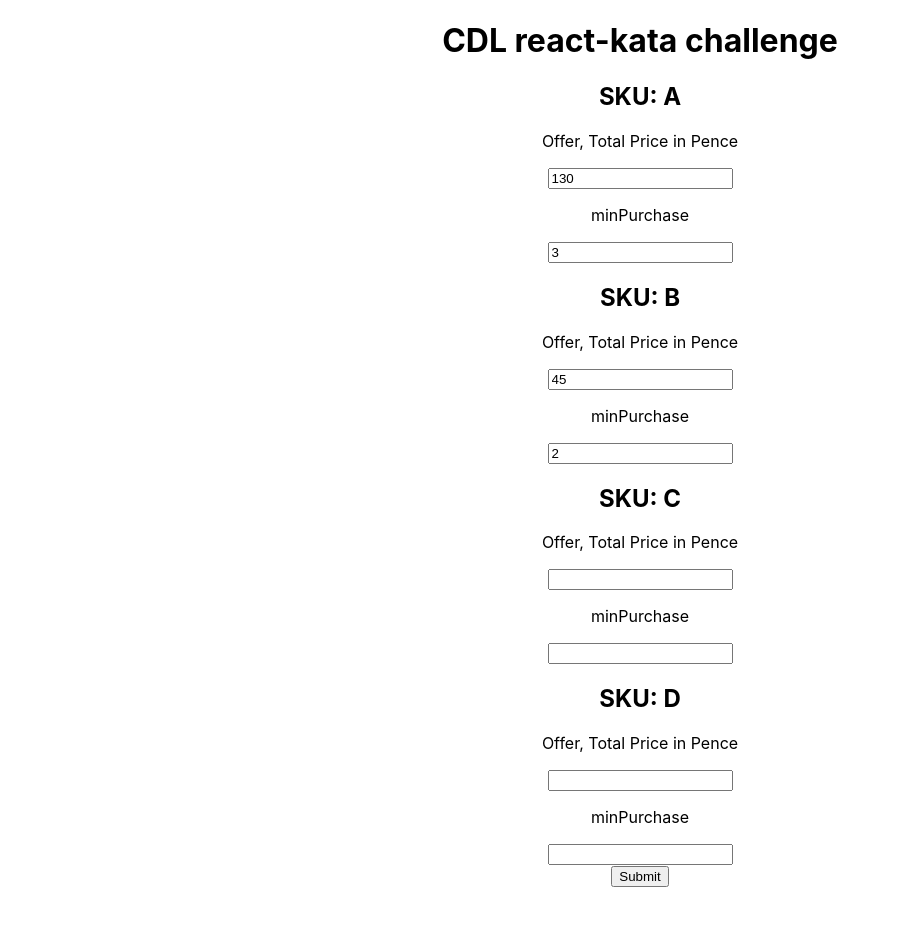
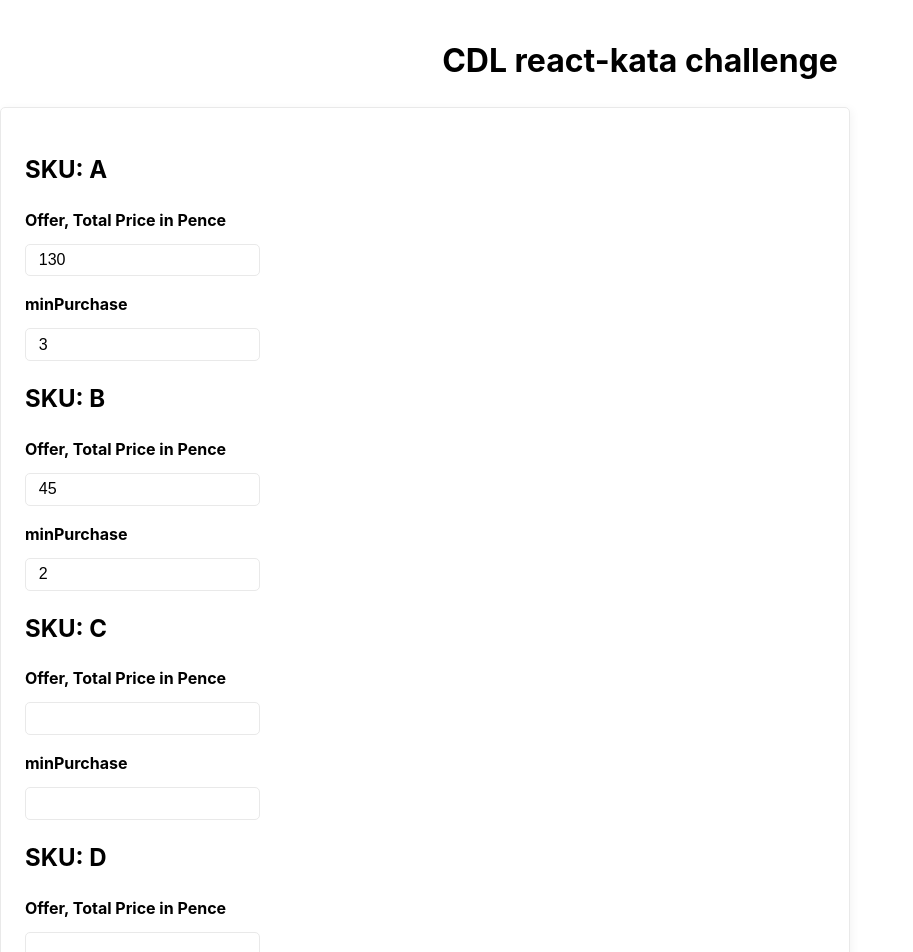
Before and after one commit to tim0git/react-kata, a React (Create React App) app: page / in a window 1280 px wide. Shown: the top 952 px of the page, without its empty margins (0-913 px from the left). Before the commit the page ends 887 px from the top, so only its background shows below. Built offline with nearby package versions, Linux system fonts and the light colour scheme.

Commit message:
added mvp css will add custom style when additional functionality has been completed.

```diff
--- a/src/App.css
+++ b/src/App.css
@@ -2,7 +2,7 @@
   text-align: center;
 }
 
-.shopContainer{
+.shopContainer {
   display: flex;
   flex-direction: row;
   justify-content: space-evenly;
--- a/src/App.js
+++ b/src/App.js
@@ -1,5 +1,6 @@
 import React, { Component } from "react";
 import "./App.css";
+import "./mvp.css";
 import Header from "./components/Header";
 import PricingForm from "./components/PricingForm";
 import StoreList from "./components/StoreList";
@@ -51,7 +52,7 @@ export default class App extends Component {
               stock={this.state.stock}
               addToBasket={this.addToBasket}
             />
-            <Basket basket={this.state.basket} stock={this.state.stock}/>
+            <Basket basket={this.state.basket} stock={this.state.stock} />
           </div>
         ) : (
           <PricingForm handleSubmit={this.handleSubmit} />
--- /dev/null
+++ b/src/mvp.css
@@ -0,0 +1,434 @@
+:root {
+  --border-radius: 5px;
+  --box-shadow: 2px 2px 10px;
+  --color: #118bee;
+  --color-accent: #118bee0b;
+  --color-bg: #fff;
+  --color-bg-secondary: #e9e9e9;
+  --color-secondary: #920de9;
+  --color-secondary-accent: #920de90b;
+  --color-shadow: #f4f4f4;
+  --color-text: #000;
+  --color-text-secondary: #999;
+  --font: -apple-system, BlinkMacSystemFont, "Segoe UI", Roboto, Oxygen-Sans,
+    Ubuntu, Cantarell, "Helvetica Neue", sans-serif;
+  --hover-brightness: 1.2;
+  --justify-important: center;
+  --justify-normal: left;
+  --line-height: 150%;
+  --width-card: 285px;
+  --width-card-medium: 460px;
+  --width-card-wide: 800px;
+  --width-content: 1080px;
+}
+
+/*
+  @media (prefers-color-scheme: dark) {
+    :root {
+        --color: #0097fc;
+        --color-accent: #0097fc4f;
+        --color-bg: #333;
+        --color-bg-secondary: #555;
+        --color-secondary: #e20de9;
+        --color-secondary-accent: #e20de94f;
+        --color-shadow: #bbbbbb20;
+        --color-text: #f7f7f7;
+        --color-text-secondary: #aaa;
+    }
+  }
+  */
+
+/* Layout */
+article aside {
+  background: var(--color-secondary-accent);
+  border-left: 4px solid var(--color-secondary);
+  padding: 0.01rem 0.8rem;
+}
+
+body {
+  background: var(--color-bg);
+  color: var(--color-text);
+  font-family: var(--font);
+  line-height: var(--line-height);
+  margin: 0;
+  overflow-x: hidden;
+  padding: 1rem 0;
+}
+
+footer,
+header,
+main {
+  margin: 0 auto;
+  max-width: var(--width-content);
+  padding: 2rem 1rem;
+}
+
+hr {
+  background-color: var(--color-bg-secondary);
+  border: none;
+  height: 1px;
+  margin: 4rem 0;
+}
+
+section {
+  display: flex;
+  flex-wrap: wrap;
+  justify-content: var(--justify-important);
+}
+
+section aside {
+  border: 1px solid var(--color-bg-secondary);
+  border-radius: var(--border-radius);
+  box-shadow: var(--box-shadow) var(--color-shadow);
+  margin: 1rem;
+  padding: 1.25rem;
+  width: var(--width-card);
+}
+
+section aside:hover {
+  box-shadow: var(--box-shadow) var(--color-bg-secondary);
+}
+
+section aside img {
+  max-width: 100%;
+}
+
+/* Headers */
+article header,
+div header,
+main header {
+  padding-top: 0;
+}
+
+header {
+  text-align: var(--justify-important);
+}
+
+header a b,
+header a em,
+header a i,
+header a strong {
+  margin-left: 0.5rem;
+  margin-right: 0.5rem;
+}
+
+header nav img {
+  margin: 1rem 0;
+}
+
+section header {
+  padding-top: 0;
+  width: 100%;
+}
+
+/* Nav */
+nav {
+  align-items: center;
+  display: flex;
+  font-weight: bold;
+  justify-content: space-between;
+  margin-bottom: 7rem;
+}
+
+nav ul {
+  list-style: none;
+  padding: 0;
+}
+
+nav ul li {
+  display: inline-block;
+  margin: 0 0.5rem;
+  position: relative;
+  text-align: left;
+}
+
+/* Nav Dropdown */
+nav ul li:hover ul {
+  display: block;
+}
+
+nav ul li ul {
+  background: var(--color-bg);
+  border: 1px solid var(--color-bg-secondary);
+  border-radius: var(--border-radius);
+  box-shadow: var(--box-shadow) var(--color-shadow);
+  display: none;
+  height: auto;
+  padding: 0.5rem 1rem;
+  position: absolute;
+  right: 0;
+  top: 1.7rem;
+  width: auto;
+}
+
+nav ul li ul li,
+nav ul li ul li a {
+  display: block;
+}
+
+/* Typography */
+code,
+samp {
+  background-color: var(--color-accent);
+  border-radius: var(--border-radius);
+  color: var(--color-text);
+  display: inline-block;
+  margin: 0 0.1rem;
+  padding: 0rem 0.5rem;
+  text-align: var(--justify-normal);
+}
+
+details {
+  margin: 1.3rem 0;
+}
+
+details summary {
+  font-weight: bold;
+  cursor: pointer;
+}
+
+h1,
+h2,
+h3,
+h4,
+h5,
+h6 {
+  line-height: var(--line-height);
+}
+
+mark {
+  padding: 0.1rem;
+}
+
+ol li,
+ul li {
+  padding: 0.2rem 0;
+}
+
+p {
+  margin: 0.75rem 0;
+  padding: 0;
+}
+
+pre {
+  margin: 1rem 0;
+  max-width: var(--width-card-wide);
+  white-space: pre-line;
+}
+
+pre code,
+pre samp {
+  padding: 1rem 2rem;
+}
+
+small {
+  color: var(--color-text-secondary);
+}
+
+sup {
+  background-color: var(--color-secondary);
+  border-radius: var(--border-radius);
+  color: var(--color-bg);
+  font-size: xx-small;
+  font-weight: bold;
+  margin: 0.2rem;
+  padding: 0.2rem 0.3rem;
+  position: relative;
+  top: -2px;
+}
+
+/* Links */
+a {
+  color: var(--color-secondary);
+  display: inline-block;
+  font-weight: bold;
+  text-decoration: none;
+}
+
+a:hover {
+  filter: brightness(var(--hover-brightness));
+  text-decoration: underline;
+}
+
+a b,
+a em,
+a i,
+a strong,
+button {
+  border-radius: var(--border-radius);
+  display: inline-block;
+  font-size: medium;
+  font-weight: bold;
+  line-height: var(--line-height);
+  margin: 0.5rem 0;
+  padding: 1rem 2rem;
+}
+
+button {
+  font-family: var(--font);
+}
+
+button:hover {
+  cursor: pointer;
+  filter: brightness(var(--hover-brightness));
+}
+
+a b,
+a strong,
+button {
+  background-color: var(--color);
+  border: 2px solid var(--color);
+  color: var(--color-bg);
+}
+
+a em,
+a i {
+  border: 2px solid var(--color);
+  border-radius: var(--border-radius);
+  color: var(--color);
+  display: inline-block;
+  padding: 1rem 2rem;
+}
+
+/* Images */
+figure {
+  margin: 0;
+  padding: 0;
+}
+
+figure img {
+  max-width: 100%;
+}
+
+figure figcaption {
+  color: var(--color-text-secondary);
+}
+
+/* Forms */
+
+button:disabled,
+input:disabled {
+  background: var(--color-bg-secondary);
+  border-color: var(--color-bg-secondary);
+  color: var(--color-text-secondary);
+  cursor: not-allowed;
+}
+
+button[disabled]:hover {
+  filter: none;
+}
+
+form {
+  border: 1px solid var(--color-bg-secondary);
+  border-radius: var(--border-radius);
+  box-shadow: var(--box-shadow) var(--color-shadow);
+  display: block;
+  max-width: var(--width-card-wide);
+  min-width: var(--width-card);
+  padding: 1.5rem;
+  text-align: var(--justify-normal);
+}
+
+form header {
+  margin: 1.5rem 0;
+  padding: 1.5rem 0;
+}
+
+input,
+label,
+select,
+textarea {
+  display: block;
+  font-size: inherit;
+  max-width: var(--width-card-wide);
+}
+
+input[type="checkbox"],
+input[type="radio"] {
+  display: inline-block;
+}
+
+input[type="checkbox"] + label,
+input[type="radio"] + label {
+  display: inline-block;
+  font-weight: normal;
+  position: relative;
+  top: 1px;
+}
+
+input,
+select,
+textarea {
+  border: 1px solid var(--color-bg-secondary);
+  border-radius: var(--border-radius);
+  margin-bottom: 1rem;
+  padding: 0.4rem 0.8rem;
+}
+
+input[readonly],
+textarea[readonly] {
+  background-color: var(--color-bg-secondary);
+}
+
+label {
+  font-weight: bold;
+  margin-bottom: 0.2rem;
+}
+
+/* Tables */
+table {
+  border: 1px solid var(--color-bg-secondary);
+  border-radius: var(--border-radius);
+  border-spacing: 0;
+  overflow-x: scroll;
+  overflow-y: hidden;
+  padding: 0;
+}
+
+table td,
+table th,
+table tr {
+  padding: 0.4rem 0.8rem;
+  text-align: var(--justify-important);
+}
+
+table thead {
+  background-color: var(--color);
+  border-collapse: collapse;
+  border-radius: var(--border-radius);
+  color: var(--color-bg);
+  margin: 0;
+  padding: 0;
+}
+
+table thead th:first-child {
+  border-top-left-radius: var(--border-radius);
+}
+
+table thead th:last-child {
+  border-top-right-radius: var(--border-radius);
+}
+
+table thead th:first-child,
+table tr td:first-child {
+  text-align: var(--justify-normal);
+}
+
+/* Quotes */
+blockquote {
+  display: block;
+  font-size: x-large;
+  line-height: var(--line-height);
+  margin: 1rem auto;
+  max-width: var(--width-card-medium);
+  padding: 1.5rem 1rem;
+  text-align: var(--justify-important);
+}
+
+blockquote footer {
+  color: var(--color-text-secondary);
+  display: block;
+  font-size: small;
+  line-height: var(--line-height);
+  padding: 1.5rem 0;
+}
```
